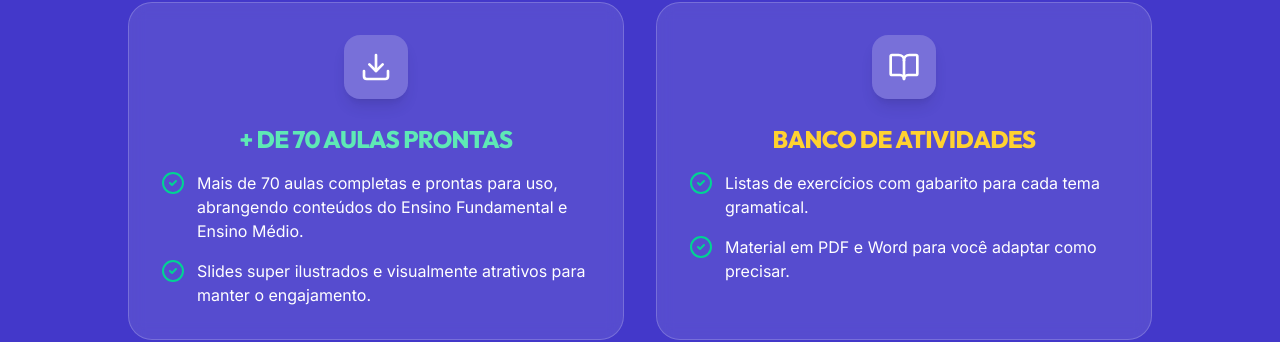
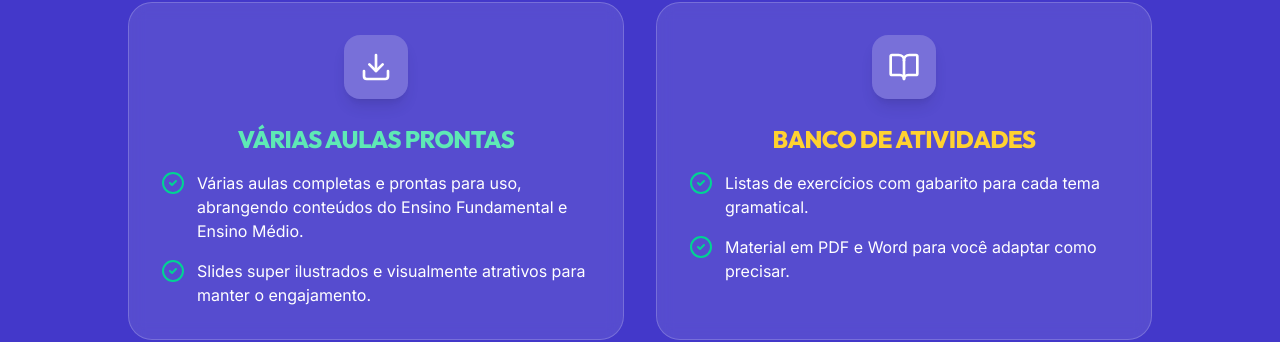
Before and after one commit to narutinfps-tech/ingles2, a React (Vite) app: page / in a window 1280 px wide. Shown: the part 2538-2880 px from the top of the page. Built offline with nearby package versions, Linux system fonts and the light colour scheme.

Commit message:
feat(landing-page): update lesson count description
Replace explicit lesson count with generalized terminology to allow for content updates without modifying static text.

```diff
--- a/src/App.tsx
+++ b/src/App.tsx
@@ -568,11 +568,11 @@ export default function App() {
               <div className="bg-white/20 w-16 h-16 rounded-2xl flex items-center justify-center mx-auto mb-6 shadow-lg">
                 <Download className="w-8 h-8 text-white" />
               </div>
-              <h3 className="text-2xl mb-4 text-emerald-300 font-black tracking-tight">+ DE 70 AULAS PRONTAS</h3>
+              <h3 className="text-2xl mb-4 text-emerald-300 font-black tracking-tight">VÁRIAS AULAS PRONTAS</h3>
               <ul className="text-left space-y-4">
                 <li className="flex items-start gap-3">
                   <CheckCircle2 className="w-6 h-6 text-emerald-400 shrink-0" />
-                  <span>Mais de 70 aulas completas e prontas para uso, abrangendo conteúdos do Ensino Fundamental e Ensino Médio.</span>
+                  <span>Várias aulas completas e prontas para uso, abrangendo conteúdos do Ensino Fundamental e Ensino Médio.</span>
                 </li>
                 <li className="flex items-start gap-3">
                   <CheckCircle2 className="w-6 h-6 text-emerald-400 shrink-0" />
@@ -1265,7 +1265,7 @@ export default function App() {
                     {/* Benefits List */}
                     <div className="space-y-4 mb-10 text-left max-w-[280px] mx-auto">
                       {[
-                        "+70 Aulas em Slides (Cerca de 10 a 15 páginas por aula, conforme complexidade)",
+                        "Várias Aulas em Slides (Cerca de 10 a 15 páginas por aula, conforme complexidade)",
                         "Material Didático Completo Prontinho para Ministrar",
                         "Acesso Vitalício Garantido",
                         "Suporte por E-mail"
@@ -1343,7 +1343,7 @@ export default function App() {
                     {/* Benefits List */}
                     <div className="space-y-4 mb-10 text-left max-w-[285px] mx-auto">
                       {[
-                        "+70 Aulas em Slides (Cerca de 10 a 15 páginas por aula, conforme complexidade)",
+                        "Várias Aulas em Slides (Cerca de 10 a 15 páginas por aula, conforme complexidade)",
                         "Material Didático Completo Prontinho para Ministrar",
                         "BÔNUS: +100 Atividades de Fixação",
                         "BÔNUS: English Audio Class Pack",
```
